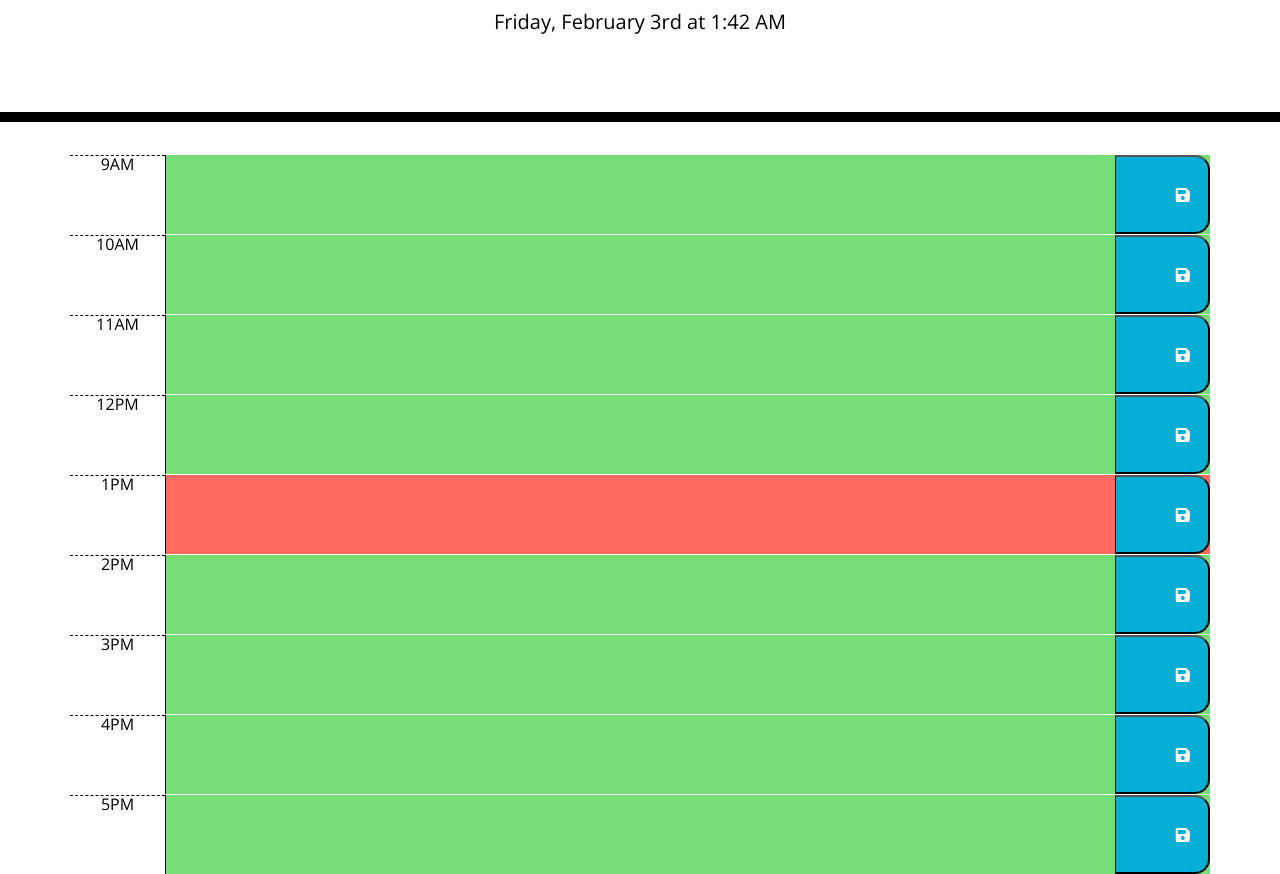
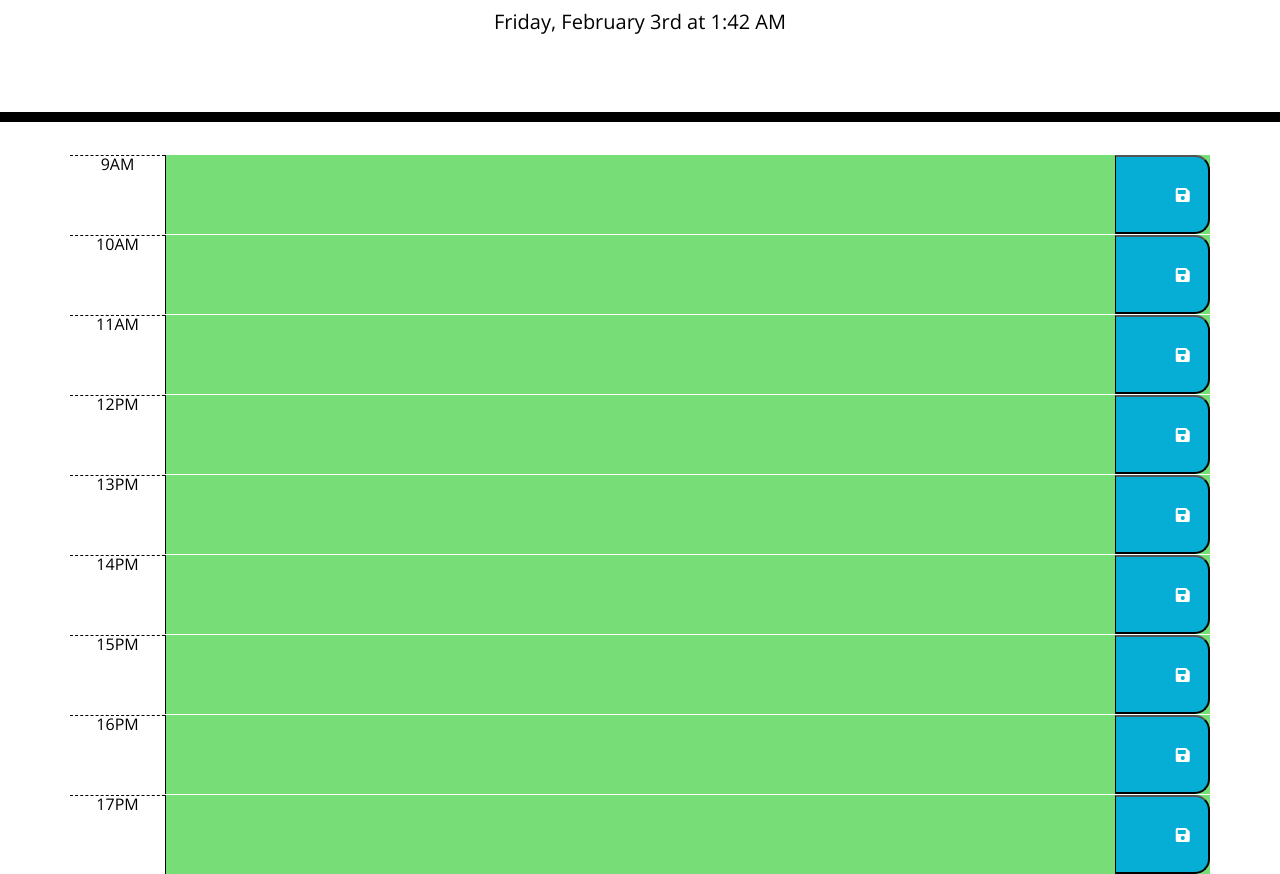
Before and after one commit to mateusuk/simple-calendar, a plain HTML site: page index.html in a window 1280 px wide. Shown: the part 182-1056 px from the top of the page. Drawn offline with nearby package versions, Linux system fonts and the light colour scheme.

Commit message:
change hour format

```diff
--- a/assets/script.js
+++ b/assets/script.js
@@ -8,7 +8,7 @@ const timeblocks = $('.row');
 var currentTime = moment().hour();
 //function to display time
 function getTime() {
-    var Now = moment().format('dddd, MMMM Do [at] h:mm A');
+    var Now = moment().format('dddd, MMMM Do [at] H:mm A');
     currentTime = timeDisplay.text(Now);
   }
   setInterval(getTime, 1000);
@@ -16,6 +16,7 @@ function getTime() {
 
 
 //loop through time block to give them a style
+
 timeblocks.each(function() {
   const hour = parseInt($(this).find('.hour').text().slice(0, -2));
   if (hour < currentTime) {
--- a/index.html
+++ b/index.html
@@ -59,35 +59,35 @@
         </button>
       </div>
       <div class="row">
-        <div class="col-1 hour">1PM</div>
+        <div class="col-1 hour">13PM</div>
         <textarea id="1" class="col-10 textarea"></textarea>
         <button class="col-1 saveBtn">
           <i class="fas fa-save"></i>
         </button>
       </div>
       <div class="row">
-        <div class="col-1 hour">2PM</div>
+        <div class="col-1 hour">14PM</div>
         <textarea id="2" class="col-10 textarea"></textarea>
         <button class="col-1 saveBtn">
           <i class="fas fa-save"></i>
         </button>
       </div>
       <div class="row">
-        <div class="col-1 hour">3PM</div>
+        <div class="col-1 hour">15PM</div>
         <textarea id="3" class="col-10 textarea"></textarea>
         <button class="col-1 saveBtn">
           <i class="fas fa-save"></i>
         </button>
       </div>
       <div class="row">
-        <div class="col-1 hour">4PM</div>
+        <div class="col-1 hour">16PM</div>
         <textarea id="4" class="col-10 textarea"></textarea>
         <button class="col-1 saveBtn">
           <i class="fas fa-save"></i>
         </button>
       </div>
       <div class="row">
-        <div class="col-1 hour">5PM</div>
+        <div class="col-1 hour">17PM</div>
         <textarea id="5" class="col-10 textarea"></textarea>
         <button class="col-1 saveBtn">
           <i class="fas fa-save"></i>
```
Lines whose indentation alone changed are shown as unchanged.
